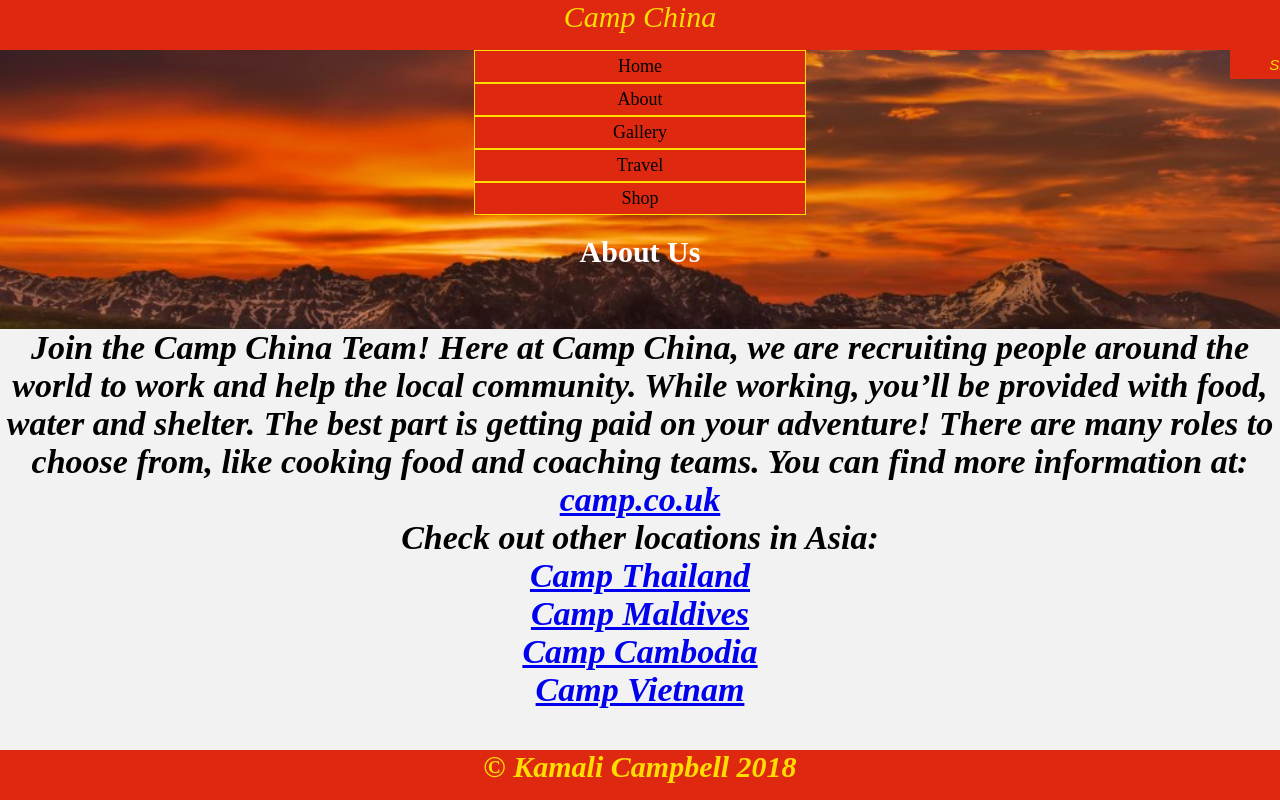
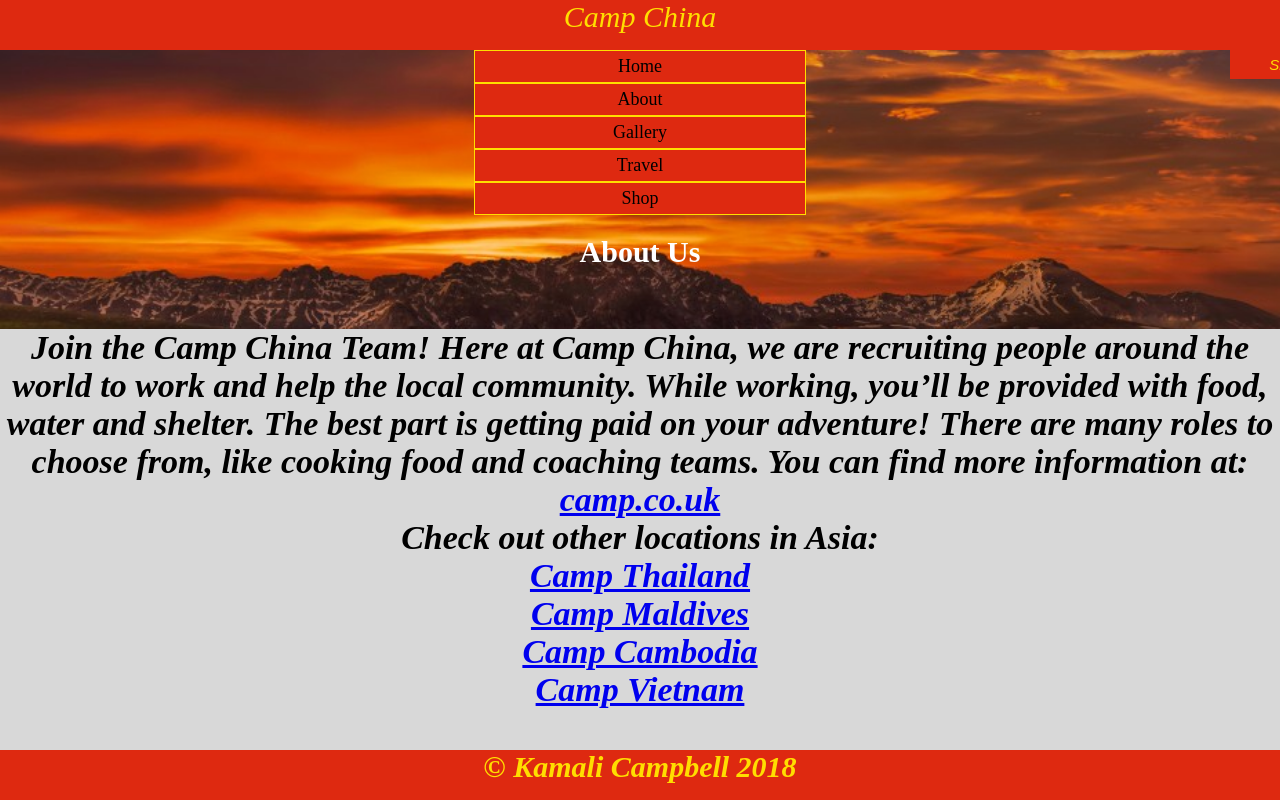
Before and after one commit to KamaliCampbell/KamaliCampbell.github.io, a plain HTML site: page About.html in a window 1280 px wide. Shown: the top 800 px of the page. Drawn offline with Linux system fonts and the light colour scheme.

Commit message:
Update AboutText.css

```diff
--- a/css/AboutText.css
+++ b/css/AboutText.css
@@ -1,7 +1,7 @@
 .container {
   position: center;
   margin: 0; width: auto;
-  background: #f2f2f2;
+  background: #D8D8D8;
   min-height: 200px;
   text-align: center;
   font-style: oblique;
```
